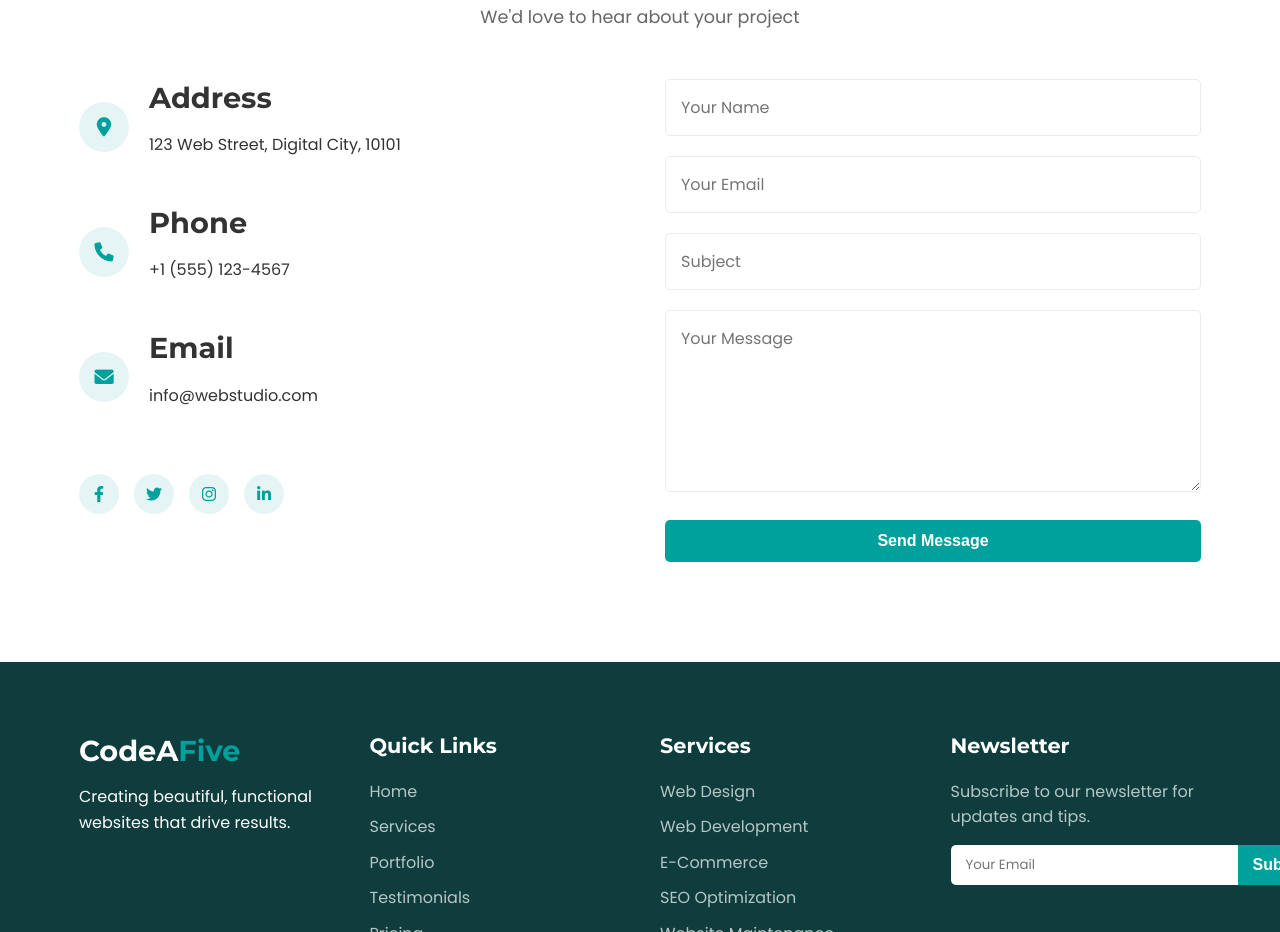
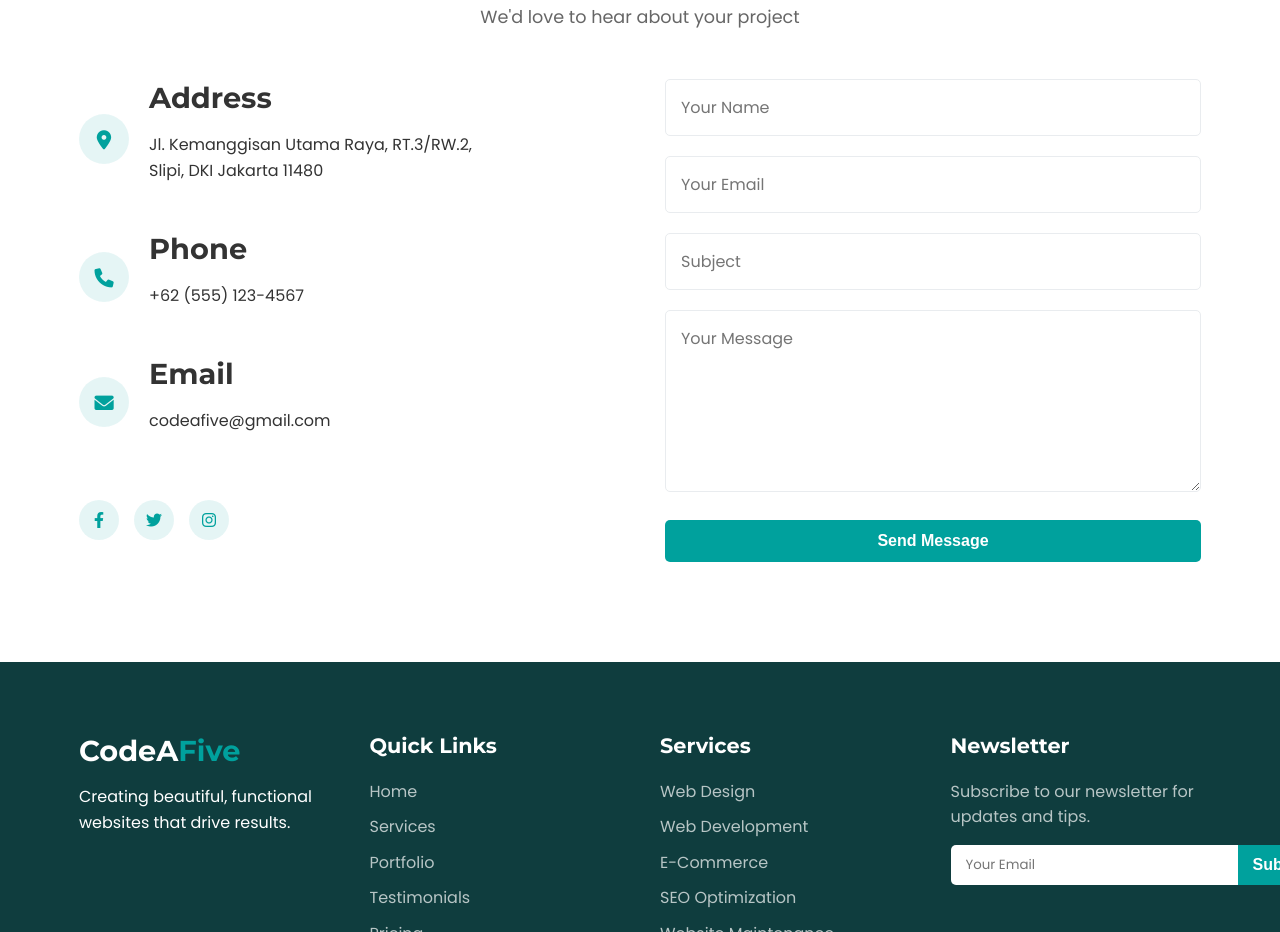
Before and after one commit to ripmannn/codeafivelanding, a plain HTML site: page index.html in a window 1280 px wide. Shown: the part 4530-5462 px from the top of the page. Drawn offline with Linux system fonts and the light colour scheme.

Commit message:
Update contact information in the footer section

```diff
--- a/index.html
+++ b/index.html
@@ -326,7 +326,7 @@
               </div>
               <div>
                 <h3>Address</h3>
-                <p>123 Web Street, Digital City, 10101</p>
+                <p>Jl. Kemanggisan Utama Raya, RT.3/RW.2, <br>Slipi, DKI Jakarta 11480</p>
               </div>
             </div>
             <div class="contact-item">
@@ -335,7 +335,7 @@
               </div>
               <div>
                 <h3>Phone</h3>
-                <p>+1 (555) 123-4567</p>
+                <p>+62 (555) 123-4567</p>
               </div>
             </div>
             <div class="contact-item">
@@ -344,14 +344,14 @@
               </div>
               <div>
                 <h3>Email</h3>
-                <p>info@webstudio.com</p>
+                <p>codeafive@gmail.com</p>
               </div>
             </div>
             <div class="social-links">
               <a href="#"><i class="fab fa-facebook-f"></i></a>
               <a href="#"><i class="fab fa-twitter"></i></a>
               <a href="#"><i class="fab fa-instagram"></i></a>
-              <a href="#"><i class="fab fa-linkedin-in"></i></a>
+
             </div>
           </div>
           <form class="contact-form">
```
